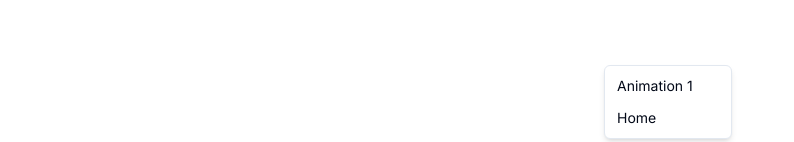
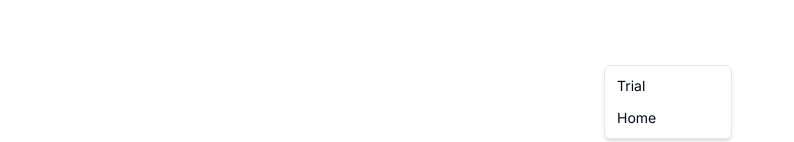
Before and after one commit to davidevignozzi/animation-mastery, a Next.js app: page / in a window 1280 px wide. Both pictures are taken after a click on the button "Home". Shown: the part 601-743 px from the top of the page, without its empty margins (0-794 px from the left). Built offline with nearby package versions, Linux system fonts and the light colour scheme.

Commit message:
:recycle: Change routing

```diff
--- a/app/projects/[name]/page.tsx
+++ /dev/null
@@ -1,10 +0,0 @@
-import Animation1 from '../Animation1/Animation1';
-
-const Project = () => {
-  return (
-    <>
-      <Animation1 />
-    </>
-  );
-};
-export default Project;
--- a/components/NavigationMenu.tsx
+++ b/components/NavigationMenu.tsx
@@ -32,8 +32,8 @@ const NavigationMenu = () => {
         </Button>
       </DropdownMenuTrigger>
       <DropdownMenuContent align="center">
-        <Link href={'/projects/animation1'}>
-          <DropdownMenuItem>Animation 1</DropdownMenuItem>
+        <Link href={'/projects/trial'}>
+          <DropdownMenuItem>Trial</DropdownMenuItem>
         </Link>
         <Link href="/">
           <DropdownMenuItem>Home</DropdownMenuItem>
```
Also changed, not shown: app/projects/trial/page.tsx (renamed from app/projects/Animation1/Animation1.tsx).
